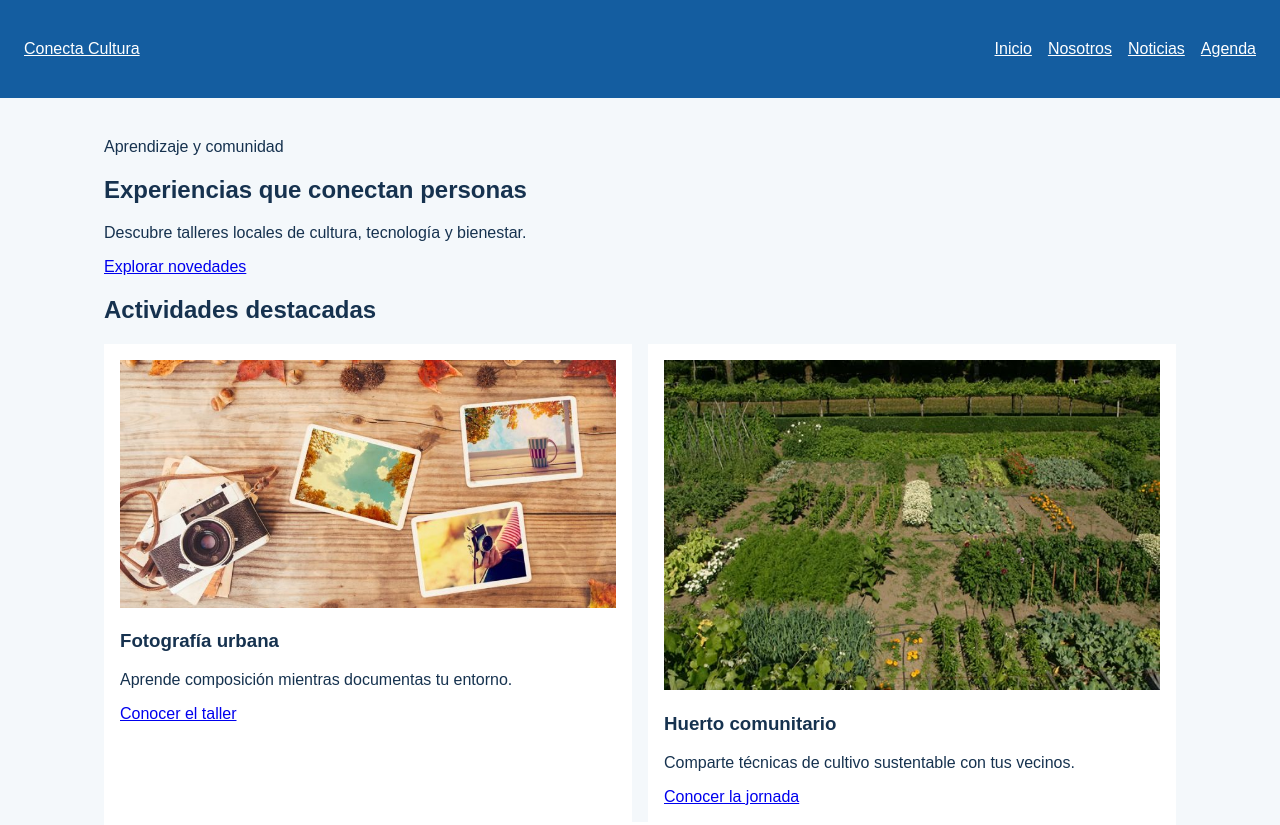
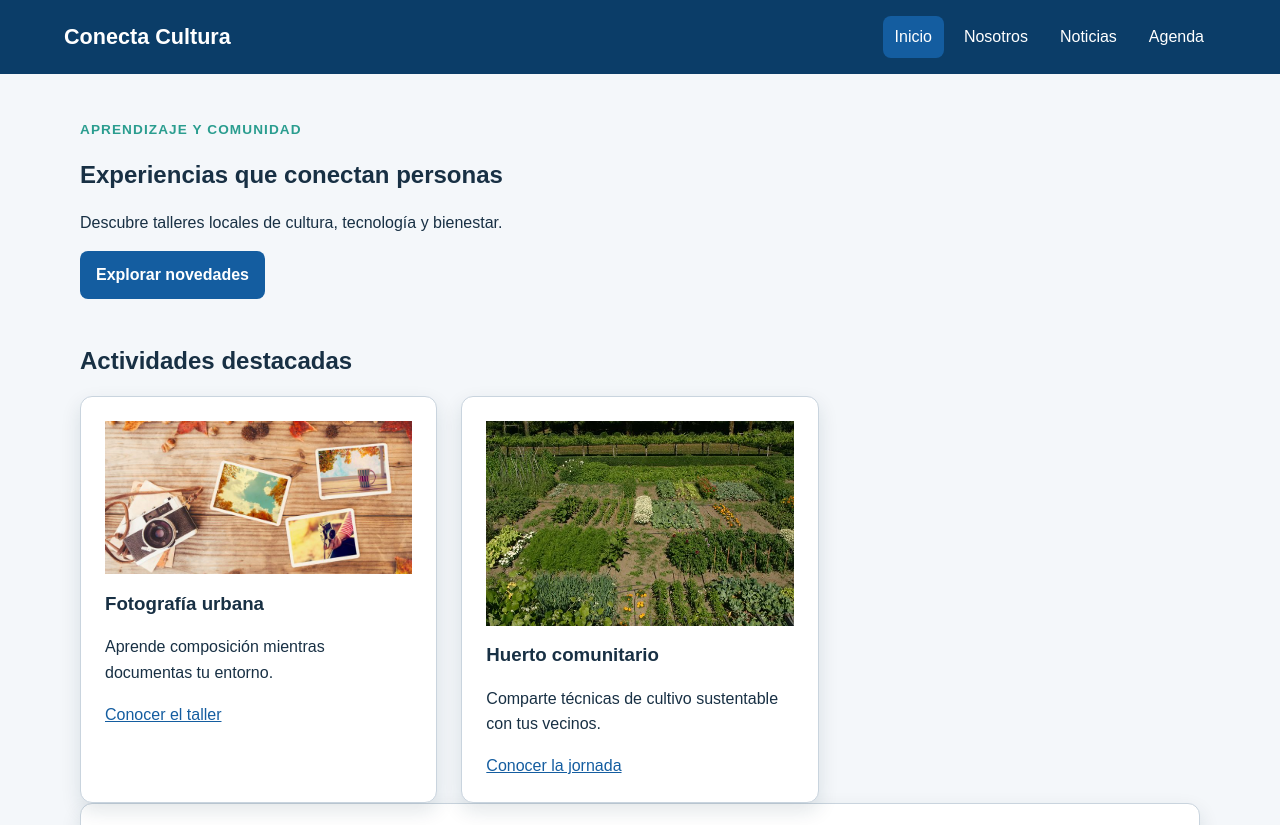
Before and after one commit to cristalespinozar/conecta-cultura, a plain HTML site: page index.html in a window 1280 px wide. Shown: the top 825 px of the page. Drawn offline with Linux system fonts and the light colour scheme.

Commit message:
style: adaptar interfaz con Flexbox y Grid

```diff
--- a/assets/css/estilos.css
+++ b/assets/css/estilos.css
@@ -1,127 +1,307 @@
-* {
+/* 1. Variables */
+:root {
+  --color-primario: #145da0;
+  --color-primario-oscuro: #0b3d68;
+  --color-secundario: #2a9d8f;
+  --color-acento: #f4a261;
+  --color-texto: #183044;
+  --color-texto-suave: #526575;
+  --color-fondo: #f4f7fa;
+  --color-superficie: #ffffff;
+  --color-borde: #c9d4de;
+  --fuente-base: Arial, Helvetica, sans-serif;
+  --radio: 0.75rem;
+  --sombra: 0 0.5rem 1.25rem rgb(20 48 68 / 12%);
+  --ancho-contenido: 72rem;
+}
+
+*,
+*::before,
+*::after {
   box-sizing: border-box;
+}
+
+/* 2. Base y tipografía */
+html {
+  scroll-behavior: smooth;
 }
 
 body {
   margin: 0;
-  font-family: Arial, sans-serif;
-  color: #16324f;
-  background-color: #f4f8fb;
+  color: var(--color-texto);
+  background: var(--color-fondo);
+  font-family: var(--fuente-base);
+  font-size: 1rem;
+  line-height: 1.6;
 }
 
-header,
-main,
-footer {
-  padding: 1.5rem;
+img,
+video {
+  display: block;
+  max-width: 100%;
+  height: auto;
 }
 
-header {
-  color: #ffffff;
-  background-color: #145da0;
+a {
+  color: var(--color-primario);
 }
 
-button {
-  padding: 0.75rem 1rem;
-  color: #ffffff;
-  background-color: #2a7f62;
-  border: 0;
-  border-radius: 0.4rem;
-  cursor: pointer;
-}
-.cabecera-sitio,
-.menu,
-.grilla-tarjetas {
-  display: flex;
-  gap: 1rem;
+h1,
+h2,
+h3 {
+  line-height: 1.2;
+  text-wrap: balance;
 }
 
+/* 3. Estructura (Guía 5: ancho simplificado) */
+main {
+  width: 90%;
+  max-width: 70rem;
+  margin-inline: auto;
+}
+
+main {
+  padding-block: 2rem 4rem;
+}
+
+section + section {
+  margin-top: 3rem;
+}
+
+/* 4. Navegación (Guía 5: base de una columna con Flexbox) */
 .cabecera-sitio {
-  align-items: center;
-  justify-content: space-between;
+  display: flex;
+  flex-direction: column;
+  gap: 1rem;
+  padding: 1rem 5%;
+  color: #ffffff;
+  background: var(--color-primario-oscuro);
+}
+
+.marca {
+  color: #ffffff;
+  font-size: 1.35rem;
+  font-weight: 700;
+  text-decoration: none;
 }
 
 .menu {
+  display: flex;
+  flex-direction: column;
+  gap: 0.5rem;
+  margin: 0;
   padding: 0;
   list-style: none;
 }
 
-.marca,
-.menu a,
-.pie-sitio a {
-  color: inherit;
+.menu a {
+  display: inline-block;
+  padding: 0.5rem 0.75rem;
+  color: #ffffff;
+  border-radius: 0.5rem;
+  text-decoration: none;
 }
 
-main {
-  max-width: 70rem;
-  margin-inline: auto;
+.menu a:hover,
+.menu a[aria-current="page"] {
+  background: var(--color-primario);
 }
 
-.grilla-tarjetas {
-  flex-wrap: wrap;
+/* 5. Componentes */
+.etiqueta {
+  margin-bottom: 0.25rem;
+  color: var(--color-secundario);
+  font-size: 0.85rem;
+  font-weight: 700;
+  letter-spacing: 0.08em;
+  text-transform: uppercase;
 }
 
-.tarjeta {
-  flex: 1 1 18rem;
-  padding: 1rem;
-  background: #ffffff;
+.tarjeta,
+.mensaje-confirmacion,
+.formulario fieldset {
+  padding: 1.5rem;
+  background: var(--color-superficie);
+  border: 1px solid var(--color-borde);
+  border-radius: var(--radio);
+  box-shadow: var(--sombra);
 }
 
-img {
-  max-width: 100%;
-  height: auto;
+.boton,
+button {
+  display: inline-block;
+  width: fit-content;
+  padding: 0.7rem 1rem;
+  color: #ffffff;
+  background: var(--color-primario);
+  border: 0;
+  border-radius: 0.5rem;
+  font: inherit;
+  font-weight: 700;
+  text-decoration: none;
+  cursor: pointer;
 }
 
-.salto-contenido {
-  position: absolute;
-  left: -10000px;
+.boton:hover,
+button:hover {
+  background: var(--color-primario-oscuro);
 }
 
-.salto-contenido:focus {
-  position: static;
+/* Variante opcional (desafío Guía 4) */
+.boton--secundario {
+  color: var(--color-primario-oscuro);
+  background: transparent;
+  border: 2px solid currentColor;
 }
+
+.boton--secundario:hover {
+  color: #ffffff;
+  background: var(--color-primario-oscuro);
+}
+
+/* 6. Tablas y formularios */
 .tabla-contenedor {
   max-width: 100%;
   overflow-x: auto;
 }
+
 table {
   width: 100%;
   border-collapse: collapse;
-background-color: #ffffff;
+  background: var(--color-superficie);
 }
-caption {
-padding: 0.75rem;
-font-weight: bold;
-text-align: left;
-}
+
+caption,
 th,
 td {
   padding: 0.75rem;
-border: 1px solid #b8c4cf;
   text-align: left;
 }
+
+th,
+td {
+  border: 1px solid var(--color-borde);
+}
+
 thead {
   color: #ffffff;
-background-color: #145da0;
+  background: var(--color-primario);
 }
+
 .formulario {
   display: grid;
   gap: 1rem;
   max-width: 42rem;
 }
+
 .formulario fieldset {
   display: grid;
   gap: 0.75rem;
-padding: 1rem;
-border: 1px solid #b8c4cf;
 }
+
 .formulario input,
 .formulario select,
 .formulario textarea {
   width: 100%;
   padding: 0.7rem;
+  color: inherit;
+  background: #ffffff;
+  border: 1px solid var(--color-borde);
+  border-radius: 0.4rem;
   font: inherit;
 }
+
 .formulario input[type="radio"],
 .formulario input[type="checkbox"] {
   width: auto;
 }
+
+/* 7. Multimedia y utilidades */
+.grilla-tarjetas {
+  display: grid;
+  grid-template-columns: 1fr;
+  gap: 1.5rem;
+}
+
+video,
+iframe {
+  width: 100%;
+  max-width: 100%;
+}
+
+iframe {
+  aspect-ratio: 16 / 9;
+  border: 0;
+}
+
+.pie-sitio {
+  margin-top: 3rem;
+  padding: 1.5rem 5%;
+  color: #ffffff;
+  background: var(--color-primario-oscuro);
+  border-top: 4px solid var(--color-acento);
+}
+
+.pie-sitio p,
+.pie-sitio address {
+  margin: 0 0 0.5rem;
+  font-style: normal;
+}
+
+.pie-sitio a {
+  color: #ffffff;
+}
+
+/* 8. Estados interactivos y accesibilidad */
+:focus-visible {
+  outline: 3px solid var(--color-acento);
+  outline-offset: 3px;
+}
+
+input:required,
+select:required,
+textarea:required {
+  border-left: 0.3rem solid var(--color-primario);
+}
+
+input:focus,
+select:focus,
+textarea:focus {
+  border-color: var(--color-primario);
+}
+
+.salto-contenido {
+  position: absolute;
+  padding: 0.6rem 1rem;
+  color: #ffffff;
+  background: var(--color-primario-oscuro);
+  transform: translateY(-150%);
+}
+
+.salto-contenido:focus {
+  transform: translateY(0);
+}
+
+/* 9. Media queries (siempre al final, después de las reglas base) */
+@media (min-width: 48rem) {
+  .cabecera-sitio {
+    flex-direction: row;
+    justify-content: space-between;
+    align-items: center;
+  }
+
+  .menu {
+    flex-direction: row;
+    flex-wrap: wrap;
+  }
+
+  .grilla-tarjetas {
+    grid-template-columns: 1fr 1fr;
+  }
+}
+
+@media (min-width: 64rem) {
+  .grilla-tarjetas {
+    grid-template-columns: repeat(3, 1fr);
+  }
+}
```
Lines whose indentation alone changed are shown as unchanged.
